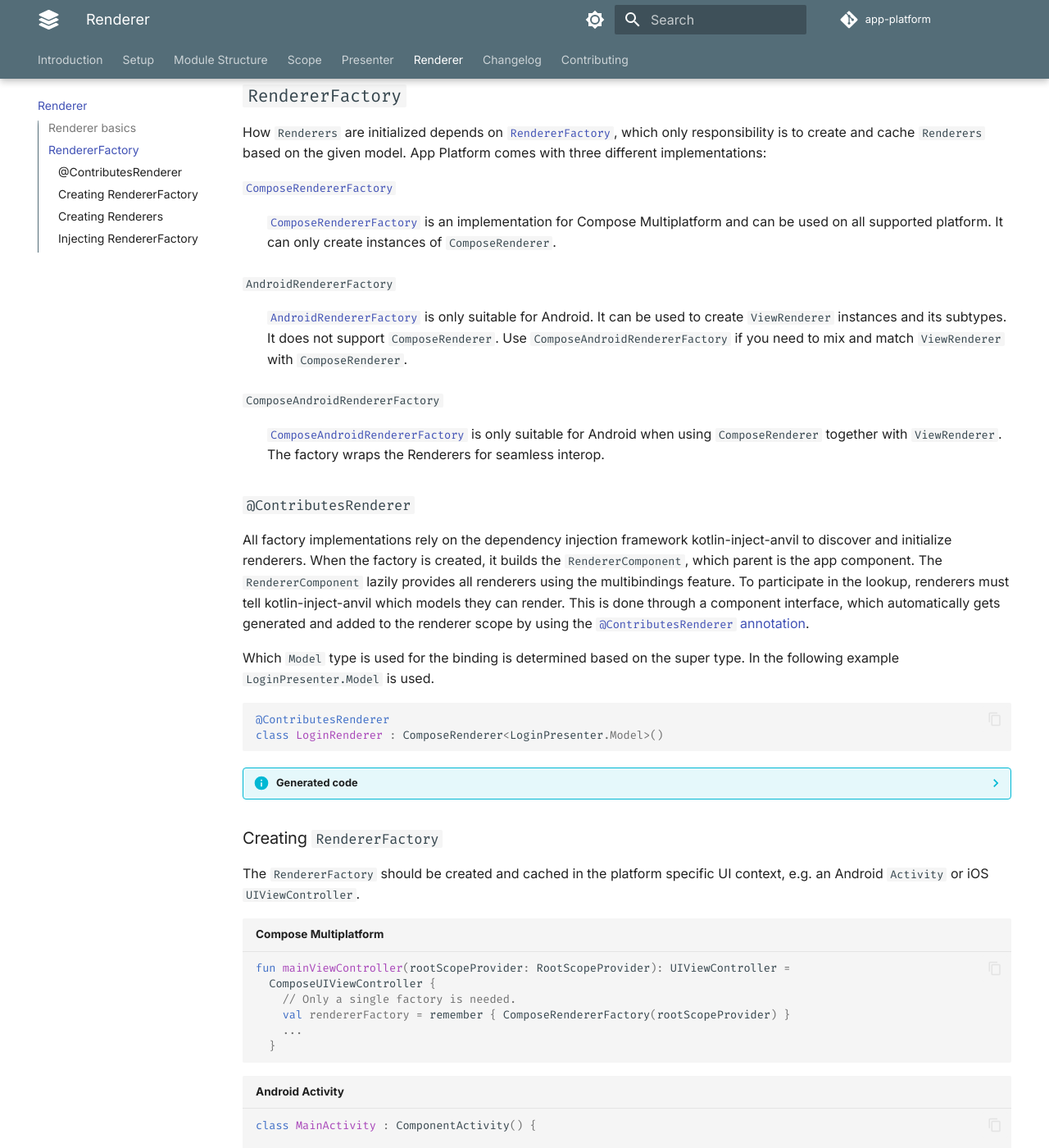
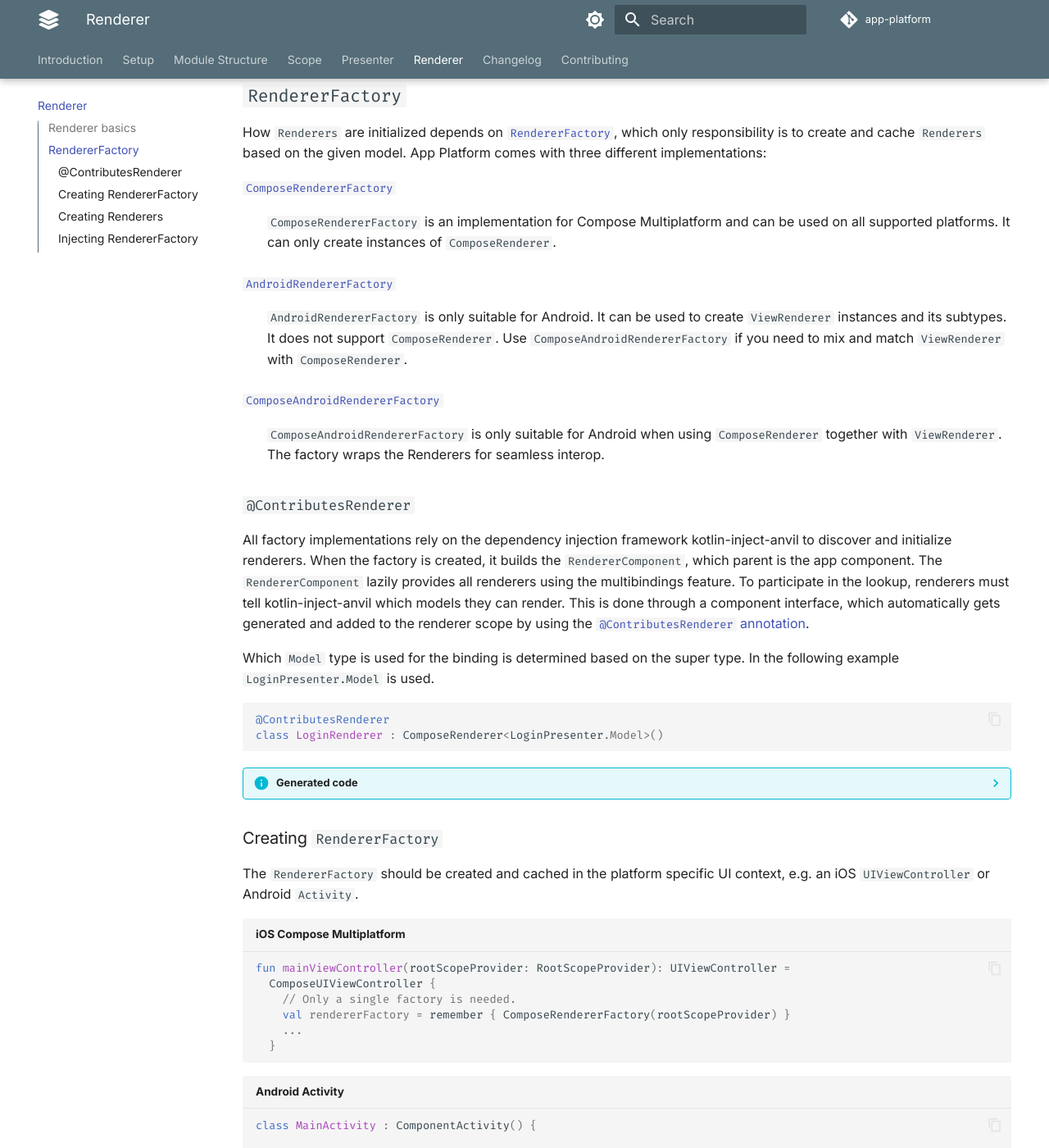
Before and after one commit to amzn/app-platform, an MkDocs documentation site: the page built from docs/renderer.md, in a window 1280 px wide and 1400 px high, scrolled down 2334 px. Shown: the whole window at 82% size. Built offline with MkDocs 1.6.1 and Material for MkDocs 9.7.7, drawn with Linux system fonts in a browser that asks for light colours; comment, search, counter and statistics services are not loaded; some of the changed text lies outside the part shown.

Commit message:
More documentation updates.

````diff
--- a/docs/renderer.md
+++ b/docs/renderer.md
@@ -124,22 +124,19 @@
 
 [`ComposeRendererFactory`](https://github.com/amzn/app-platform/blob/main/renderer-compose-multiplatform/public/src/commonMain/kotlin/software/amazon/app/platform/renderer/ComposeRendererFactory.kt)
 
-:   [`ComposeRendererFactory`](https://github.com/amzn/app-platform/blob/main/renderer-compose-multiplatform/public/src/commonMain/kotlin/software/amazon/app/platform/renderer/ComposeRendererFactory.kt)
-    is an implementation for Compose Multiplatform and can be used on all supported platform. It can only create
-    instances of `ComposeRenderer`.
+:   `ComposeRendererFactory` is an implementation for Compose Multiplatform and can be used on all supported
+    platforms. It can only create instances of `ComposeRenderer`.
 
-`AndroidRendererFactory`
+[`AndroidRendererFactory`](https://github.com/amzn/app-platform/blob/main/renderer-android-view/public/src/androidMain/kotlin/software/amazon/app/platform/renderer/AndroidRendererFactory.kt)
 
-:   [`AndroidRendererFactory`](https://github.com/amzn/app-platform/blob/main/renderer-android-view/public/src/androidMain/kotlin/software/amazon/app/platform/renderer/AndroidRendererFactory.kt)
-    is only suitable for Android. It can be used to create `ViewRenderer` instances and its subtypes. It does not
-    support `ComposeRenderer`. Use `ComposeAndroidRendererFactory` if you need to mix and match `ViewRenderer` with
-    `ComposeRenderer`.
+:   `AndroidRendererFactory` is only suitable for Android. It can be used to create `ViewRenderer` instances and its
+    subtypes. It does not support `ComposeRenderer`. Use `ComposeAndroidRendererFactory` if you need to mix and
+    match `ViewRenderer` with `ComposeRenderer`.
 
-`ComposeAndroidRendererFactory`
+[`ComposeAndroidRendererFactory`](https://github.com/amzn/app-platform/blob/main/renderer-compose-multiplatform/public/src/androidMain/kotlin/software/amazon/app/platform/renderer/ComposeAndroidRendererFactory.kt)
 
-:   [`ComposeAndroidRendererFactory`](https://github.com/amzn/app-platform/blob/main/renderer-compose-multiplatform/public/src/androidMain/kotlin/software/amazon/app/platform/renderer/ComposeAndroidRendererFactory.kt)
-    is only suitable for Android when using `ComposeRenderer` together with `ViewRenderer`. The factory wraps the
-    Renderers for seamless interop.
+:   `ComposeAndroidRendererFactory` is only suitable for Android when using `ComposeRenderer` together with
+    `ViewRenderer`. The factory wraps the Renderers for seamless interop.
 
 ### `@ContributesRenderer`
 
@@ -181,10 +178,10 @@
 
 ### Creating `RendererFactory`
 
-The `RendererFactory` should be created and cached in the platform specific UI context, e.g. an Android `Activity` or
-iOS `UIViewController`.
+The `RendererFactory` should be created and cached in the platform specific UI context, e.g. an iOS `UIViewController`
+or Android `Activity`.
 
-```kotlin title="Compose Multiplatform"
+```kotlin title="iOS Compose Multiplatform"
 fun mainViewController(rootScopeProvider: RootScopeProvider): UIViewController =
   ComposeUIViewController {
     // Only a single factory is needed.
@@ -217,7 +214,7 @@
 `getRenderer()` function creates a `Renderer` only once and caches the instance after that. This makes the caller side
 simpler. Whenever a new `Model` is available get the `Renderer` for the `Model` and render the content on screen.
 
-```kotlin title="Compose Multiplatform"
+```kotlin title="iOS Compose Multiplatform"
 fun mainViewController(rootScopeProvider: RootScopeProvider): UIViewController =
   ComposeUIViewController {
     // Only a single factory is needed.
@@ -263,3 +260,18 @@
 The `RendererFactory` is provided in the `RendererComponent`, meaning it can be injected by any `Renderer`. This
 allows you to create child renderers without knowing the concrete type of the model and injecting the child
 renderers ahead of time:
+
+```kotlin
+@Inject
+@ContributesRenderer
+class SampleRenderer(
+  private val rendererFactory: RendererFactory
+) : ComposeRenderer<Model>() {
+
+  @Composable
+  override fun Compose(model: Model) {
+    val childRenderer = rendererFactory.getComposeRenderer(model.childModel)
+    childRenderer.renderCompose(model.childModel)
+  }
+}
+```
````
Also changed, not shown: other parts of docs/renderer.md (+1 -1 lines), 1 other file.
